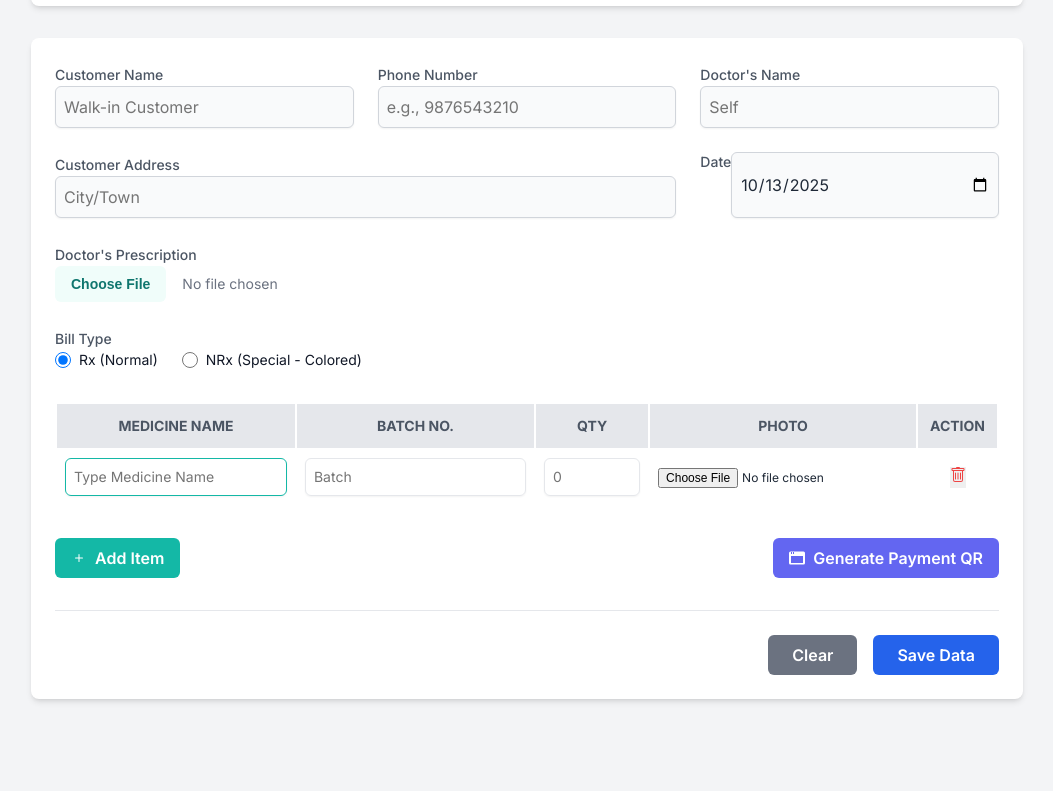
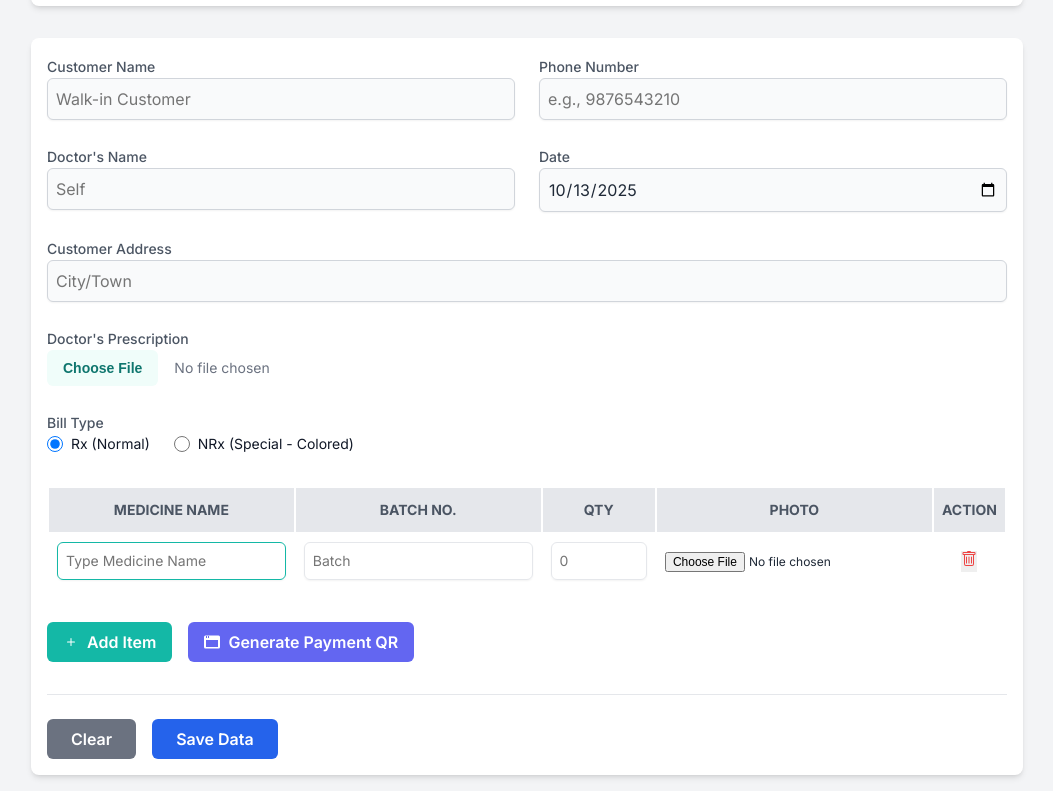
Before and after one commit to sms-vedang/sahyogbilling, a plain HTML site: page index.html in a window 1280 px wide. Shown: the part 186-977 px from the top of the page, without its empty margins (113-1166 px from the left). Before the commit the page ends 901 px from the top, so only its background shows below. Drawn offline with Linux system fonts and the light colour scheme.

Commit message:
Update index.html

```diff
--- a/index.html
+++ b/index.html
@@ -6,7 +6,7 @@
     <title>Sahyog Medical - Billing</title>
     <!-- Removed Tailwind and Font Awesome CDN links -->
     <link rel="preconnect" href="https://fonts.googleapis.com">
-    <link rel="preconnect" href="https://fonts.gstatic" crossorigin>
+    <link rel="preconnect" href="https://fonts.gstatic.com" crossorigin>
     <link href="https://fonts.googleapis.com/css2?family=Inter:wght@400;500;600;700&display=swap" rel="stylesheet">
     <style>
         /* Inlined TailwindCSS and Custom Styles for Offline Use */
@@ -25,7 +25,7 @@
         .max-w-5xl { max-width: 64rem; }
         .max-w-md { max-width: 28rem; }
         .max-w-sm { max-width: 24rem; }
-        .p-4 { padding: 1rem; } .p-6 { padding: 1.5rem; } .p-2 { padding: 0.5rem; } .p-3 { padding: 0.75rem; }
+        .p-4 { padding: 1rem; } .p-6 { padding: 1.5rem; } .p-2 { padding: 0.5rem; } .px-2 { padding-left: 0.5rem; padding-right: 0.5rem; } .py-3 { padding-top: 0.75rem; padding-bottom: 0.75rem; }
         .mb-8 { margin-bottom: 2rem; } .mb-4 { margin-bottom: 1rem; } .mb-6 { margin-bottom: 1.5rem; } .mb-2 { margin-bottom: 0.5rem; } .mb-1 { margin-bottom: 0.25rem; }
         .mt-1 { margin-top: 0.25rem; } .mt-8 { margin-top: 2rem; }
         .mr-2 { margin-right: 0.5rem; } .ml-2 { margin-left: 0.5rem; } .mx-auto { margin-left: auto; margin-right: auto; }
@@ -57,7 +57,8 @@
         .shadow-md { box-shadow: 0 4px 6px -1px rgba(0,0,0,0.1), 0 2px 4px -2px rgba(0,0,0,0.1); }
         .shadow-xl { box-shadow: 0 20px 25px -5px rgba(0,0,0,0.1), 0 8px 10px -6px rgba(0,0,0,0.1); }
         .text-center { text-align: center; }
-        .text-3xl { font-size: 1.875rem; line-height: 2.25rem; }
+        .text-2xl { font-size: 1.5rem; line-height: 2rem; }
+        @media (min-width: 640px) { .sm\:text-3xl { font-size: 1.875rem; line-height: 2.25rem; } }
         @media (min-width: 768px) { .md\:text-4xl { font-size: 2.25rem; line-height: 2.5rem; } }
         .font-bold { font-weight: 700; }
         .text-teal-600 { color: var(--teal-600); }
@@ -67,6 +68,7 @@
         .font-medium { font-weight: 500; }
         .text-gray-600 { color: var(--gray-600); }
         .w-full { width: 100%; }
+        @media (min-width: 640px) { .sm\:w-auto { width: auto; } }
         input, button { font-family: inherit; font-size: 100%; margin: 0; padding: 0; line-height: inherit; color: inherit; }
         input[type="text"], input[type="tel"], input[type="date"], input[type="number"] { padding: 0.5rem; border-width: 1px; border-radius: 0.375rem; box-shadow: 0 1px 2px 0 rgba(0,0,0,0.05); }
         input[type="radio"] { height: 1rem; width: 1rem; }
@@ -81,6 +83,8 @@
         .px-4 { padding-left: 1rem; padding-right: 1rem; }
         .px-6 { padding-left: 1.5rem; padding-right: 1.5rem; }
         .flex { display: flex; }
+        .flex-col { flex-direction: column; }
+        @media (min-width: 640px) { .sm\:flex-row { flex-direction: row; } }
         .items-center { align-items: center; }
         .justify-end { justify-content: flex-end; }
         .justify-between { justify-content: space-between; }
@@ -131,12 +135,12 @@
 
     <div class="container mx-auto p-4 md:p-8 max-w-5xl">
         <header class="bg-white rounded-lg shadow-md p-6 mb-8 text-center">
-            <h1 class="text-3xl md:text-4xl font-bold text-teal-600">Sahyog Medical</h1>
+            <h1 class="text-2xl sm:text-3xl md:text-4xl font-bold text-teal-600">Sahyog Medical</h1>
             <p class="text-gray-500 mt-1">Easy Billing Data Entry</p>
         </header>
 
-        <main class="bg-white rounded-lg shadow-md p-6 md:p-8">
-            <div class="grid grid-cols-1 md:grid-cols-2 lg:grid-cols-3 gap-6 mb-8">
+        <main class="bg-white rounded-lg shadow-md p-4 sm:p-6 md:p-8">
+            <div class="grid grid-cols-1 md:grid-cols-2 gap-6 mb-8">
                 <div>
                     <label for="customerName" class="block text-sm font-medium text-gray-600 mb-1">Customer Name</label>
                     <input type="text" id="customerName" class="w-full bg-gray-50 border-gray-300 rounded-md shadow-sm p-2 focus:ring-teal-500 focus:border-teal-500 transition" placeholder="Walk-in Customer">
@@ -149,20 +153,19 @@
                     <label for="doctorName" class="block text-sm font-medium text-gray-600 mb-1">Doctor's Name</label>
                     <input type="text" id="doctorName" class="w-full bg-gray-50 border-gray-300 rounded-md shadow-sm p-2 focus:ring-teal-500 focus:border-teal-500 transition" placeholder="Self">
                 </div>
+                <div>
+                    <label for="billDate" class="block text-sm font-medium text-gray-600 mb-1">Date</label>
+                    <input type="date" id="billDate" class="w-full bg-gray-50 border-gray-300 rounded-md shadow-sm p-2 focus:ring-teal-500 focus:border-teal-500 transition">
+                </div>
                 <div class="md:col-span-2">
                     <label for="customerAddress" class="block text-sm font-medium text-gray-600 mb-1">Customer Address</label>
                     <input type="text" id="customerAddress" class="w-full bg-gray-50 border-gray-300 rounded-md shadow-sm p-2 focus:ring-teal-500 focus:border-teal-500 transition" placeholder="City/Town">
                 </div>
-                 <div class="flex flex-col">
-                    <label for="billDate" class="block text-sm font-medium text-gray-600 mb-1">Date</label>
-                    <input type="date" id="billDate" class="w-full bg-gray-50 border-gray-300 rounded-md shadow-sm p-2 focus:ring-teal-500 focus:border-teal-500 transition">
-                </div>
-                <div class="md:col-span-3">
+                <div class="md:col-span-2">
                     <label for="doctorsPrescriptionFile" class="block text-sm font-medium text-gray-600 mb-1">Doctor's Prescription</label>
                     <input type="file" id="doctorsPrescriptionFile" class="w-full text-sm text-gray-500 file:mr-4 file:py-2 file:px-4 file:rounded-md file:border-0 file:text-sm file:font-semibold file:bg-teal-50 file:text-teal-700 hover:file:bg-teal-100">
                 </div>
-                <!-- Naya Rx/NRx Radio Button Section -->
-                <div class="md:col-span-3">
+                <div class="md:col-span-2">
                     <label class="block text-sm font-medium text-gray-600 mb-2">Bill Type</label>
                     <div class="flex items-center gap-6">
                         <div class="flex items-center">
@@ -181,29 +184,30 @@
                 <table class="w-full text-sm text-left">
                     <thead class="bg-gray-200 text-gray-600 uppercase">
                         <tr>
-                            <th class="p-3 w-2/5">Medicine Name</th>
-                            <th class="p-3">Batch No.</th>
-                            <th class="p-3">Qty</th>
-                            <th class="p-3">Photo</th>
-                            <th class="p-3 text-center">Action</th>
+                            <th class="px-2 py-3 sm:p-3">Medicine Name</th>
+                            <th class="px-2 py-3 sm:p-3">Batch No.</th>
+                            <th class="px-2 py-3 sm:p-3">Qty</th>
+                            <th class="px-2 py-3 sm:p-3">Photo</th>
+                            <th class="px-2 py-3 sm:p-3 text-center">Action</th>
                         </tr>
                     </thead>
                     <tbody id="items-table-body"></tbody>
                 </table>
             </div>
 
-            <div class="flex justify-between items-center mb-8">
-                <button id="add-item-btn" class="bg-teal-500 text-white font-semibold py-2 px-4 rounded-md hover:bg-teal-600 transition shadow-sm flex items-center">
+            <!-- Mobile-friendly buttons -->
+            <div class="flex flex-col sm:flex-row sm:justify-between items-center mb-8 gap-4">
+                <button id="add-item-btn" class="w-full sm:w-auto bg-teal-500 text-white font-semibold py-2 px-4 rounded-md hover:bg-teal-600 transition shadow-sm flex items-center justify-center">
                     <svg class="mr-2" xmlns="http://www.w3.org/2000/svg" width="16" height="16" fill="currentColor" viewBox="0 0 16 16"><path d="M8 4a.5.5 0 0 1 .5.5v3h3a.5.5 0 0 1 0 1h-3v3a.5.5 0 0 1-1 0v-3h-3a.5.5 0 0 1 0-1h3v-3A.5.5 0 0 1 8 4z"/></svg> Add Item
                 </button>
-                <button id="generate-qr-btn" class="bg-indigo-500 text-white font-semibold py-2 px-4 rounded-md hover:bg-indigo-600 transition shadow-sm flex items-center">
+                <button id="generate-qr-btn" class="w-full sm:w-auto bg-indigo-500 text-white font-semibold py-2 px-4 rounded-md hover:bg-indigo-600 transition shadow-sm flex items-center justify-center">
                     <svg class="mr-2" xmlns="http://www.w3.org/2000/svg" width="16" height="16" fill="currentColor" viewBox="0 0 16 16"><path d="M1.5 1.5A1.5 1.5 0 0 0 0 3v10a1.5 1.5 0 0 0 1.5 1.5h13A1.5 1.5 0 0 0 16 13V3a1.5 1.5 0 0 0-1.5-1.5h-13zM2 6h12v7H2V6zm1-4h2v2H3V2zm4 0h2v2H7V2zM2 2h2v2H2V2zm5 0h2v2H7V2zM3 3h1v1H3V3zm5 0h1v1H8V3z"/></svg> Generate Payment QR
                 </button>
             </div>
 
-            <div class="flex flex-wrap justify-end gap-4 mt-8 border-t pt-6">
-                <button id="clear-form-btn" class="bg-gray-500 text-white font-semibold py-2 px-6 rounded-md hover:bg-gray-600 transition shadow-sm">Clear</button>
-                <button id="save-bill-btn" class="bg-blue-600 text-white font-semibold py-2 px-6 rounded-md hover:bg-blue-700 transition shadow-sm">Save Data</button>
+            <div class="flex flex-col sm:flex-row sm:justify-end gap-4 mt-8 border-t pt-6">
+                <button id="clear-form-btn" class="w-full sm:w-auto bg-gray-500 text-white font-semibold py-2 px-6 rounded-md hover:bg-gray-600 transition shadow-sm">Clear</button>
+                <button id="save-bill-btn" class="w-full sm:w-auto bg-blue-600 text-white font-semibold py-2 px-6 rounded-md hover:bg-blue-700 transition shadow-sm">Save Data</button>
             </div>
         </main>
     </div>
@@ -316,7 +320,7 @@
             saveBillBtn.textContent = 'Saving...';
             try {
                 const doctorsPrescriptionInput = document.getElementById('doctorsPrescriptionFile');
-                const billType = document.querySelector('input[name="billType"]:checked').value; // Get Rx/NRx value
+                const billType = document.querySelector('input[name="billType"]:checked').value;
 
                 const billData = {
                     billDate: billDateInput.value,
@@ -324,7 +328,7 @@
                     phoneNumber: document.getElementById('phoneNumber').value,
                     customerAddress: document.getElementById('customerAddress').value,
                     doctorName: document.getElementById('doctorName').value || 'Self',
-                    billType: billType, // Add to data object
+                    billType: billType,
                     doctorsPrescriptionFile: null,
                     items: [],
                 };
@@ -394,7 +398,7 @@
                 document.getElementById('phoneNumber').value = '';
                 document.getElementById('customerAddress').value = '';
                 document.getElementById('doctorName').value = '';
-                document.getElementById('rx').checked = true; // Reset radio button
+                document.getElementById('rx').checked = true;
             }
             document.getElementById('doctorsPrescriptionFile').value = '';
             itemsTableBody.innerHTML = '';
```
